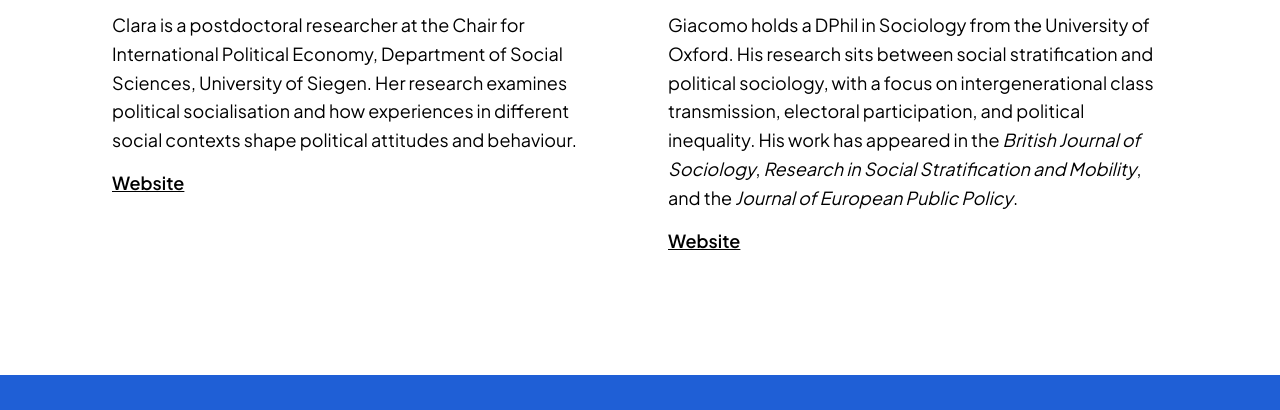
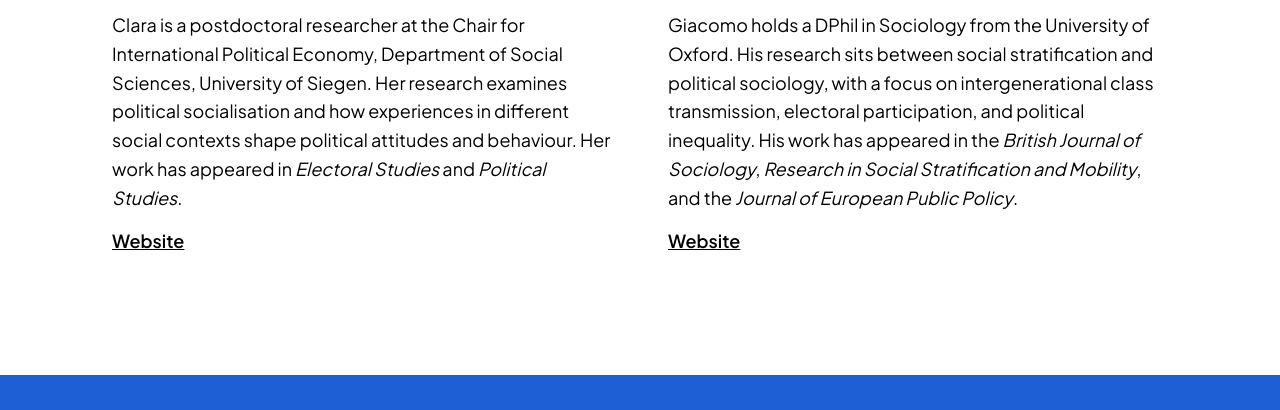
Before and after one commit to Trajectories-Seminar/trajectories-seminar, a plain HTML site: page about.html in a window 1280 px wide. Shown: the part 862-1272 px from the top of the page. Drawn offline with Linux system fonts and the light colour scheme.

Commit message:
Update about.html

```diff
--- a/about.html
+++ b/about.html
@@ -31,7 +31,7 @@
           <h2>Clara Weißenfels</h2>
           <p class="aff">University of Siegen</p>
           <!-- EDIT: Clara's short bio and links -->
-          <p>Clara is a postdoctoral researcher at the Chair for International Political Economy, Department of Social Sciences, University of Siegen. Her research examines political socialisation and how experiences in different social contexts shape political attitudes and behaviour.</p>
+          <p>Clara is a postdoctoral researcher at the Chair for International Political Economy, Department of Social Sciences, University of Siegen. Her research examines political socialisation and how experiences in different social contexts shape political attitudes and behaviour. Her work has appeared in <em>Electoral Studies</em> and <em>Political Studies</em>.</p>
           <p class="links"><a href="#">Website</a></p>
         </article>
         <!-- PHOTO: save a portrait photo as img/GiacomoMelli.jpg (about 800 x 1000 px) -->
```
